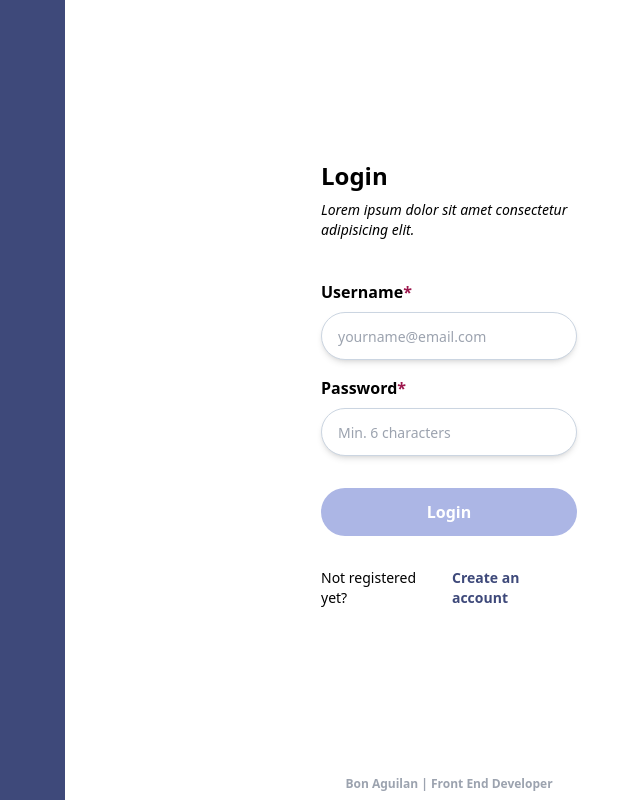
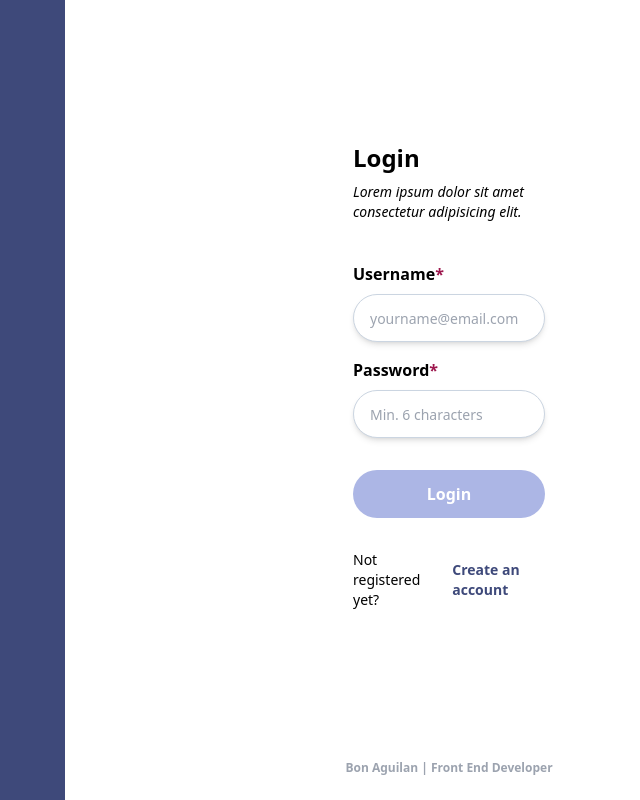
Before and after one commit to aguilanbon/mern-app, a React (Create React App) app: page / in a window 1280 px wide. Shown: the whole page, without its empty margins (447-1087 px from the left). Built offline with nearby package versions, Linux system fonts and the light colour scheme.

Commit message:
added margin for footer

```diff
--- a/src/pages/Includes/Footer.jsx
+++ b/src/pages/Includes/Footer.jsx
@@ -2,7 +2,7 @@ import React from 'react'
 
 function Footer() {
     return (
-        <div className='w-full flex items-center justify-center p-2'>
+        <div className='w-full flex items-center justify-center p-2 mb-4'>
             <h3 className='text-xs font-semibold text-gray-400'>Bon Aguilan | Front End Developer</h3>
         </div>
     )
--- a/src/pages/Login/Login.jsx
+++ b/src/pages/Login/Login.jsx
@@ -8,7 +8,8 @@ function Login() {
                 <div className='w-2/5 h-screen bg-primary'>
 
                 </div>
-                <div className='w-3/5 flex flex-col'><div className='w-full h-full xl:px-64 md:px-16 px-4 flex flex-col items-center justify-center'>
+                <div className='w-3/5 flex flex-col'>
+                    <div className='w-full h-full xl:px-72 md:px-16 px-4 flex flex-col items-center justify-center'>
                         <div className='w-full flex flex-col mb-10'>
                             <h1 className='text-2xl font-bold mb-2' >Login</h1>
                             <p className='text-sm italic'>Lorem ipsum dolor sit amet consectetur adipisicing elit.</p>
```
